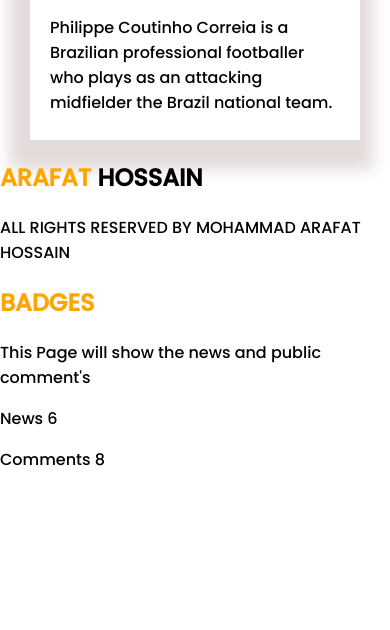
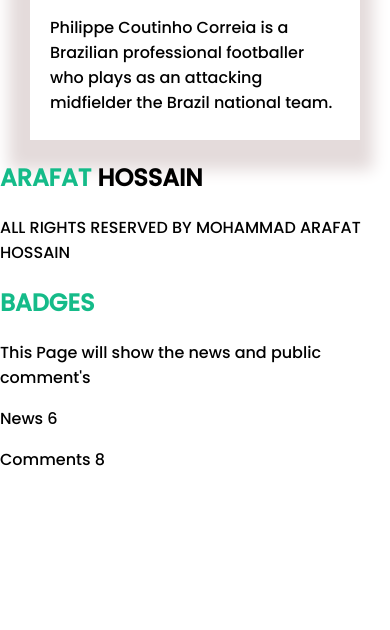
Before and after one commit to Aroarafat/Assignment-02, a plain HTML site: page index.html in a window 390 px wide. Shown: the part 6805-7435 px from the top of the page. Drawn offline with Linux system fonts and the light colour scheme.

Commit message:
color-changed

```diff
--- a/style.css
+++ b/style.css
@@ -74,7 +74,7 @@ body {
 /* UNFORTUNATELY MY BRAIN STOPPED */
 
 .name-color{
-    color:orange;
+    color:rgb(21, 187, 137);
 }
 .hover:hover{
     background-color:aquamarine;
@@ -137,7 +137,7 @@ body {
     flex-direction: column;
   }
   .name-color{
-    color:orange;
+    color:rgb(21, 187, 137);
 }
 .hover:hover{
     background-color:aquamarine;
@@ -175,7 +175,7 @@ body {
         margin-top: 53px;
       }
       .name-color{
-        color:orange;
+        color:rgb(21, 187, 137);
     }
     .hover:hover{
         background-color:aquamarine;
```
